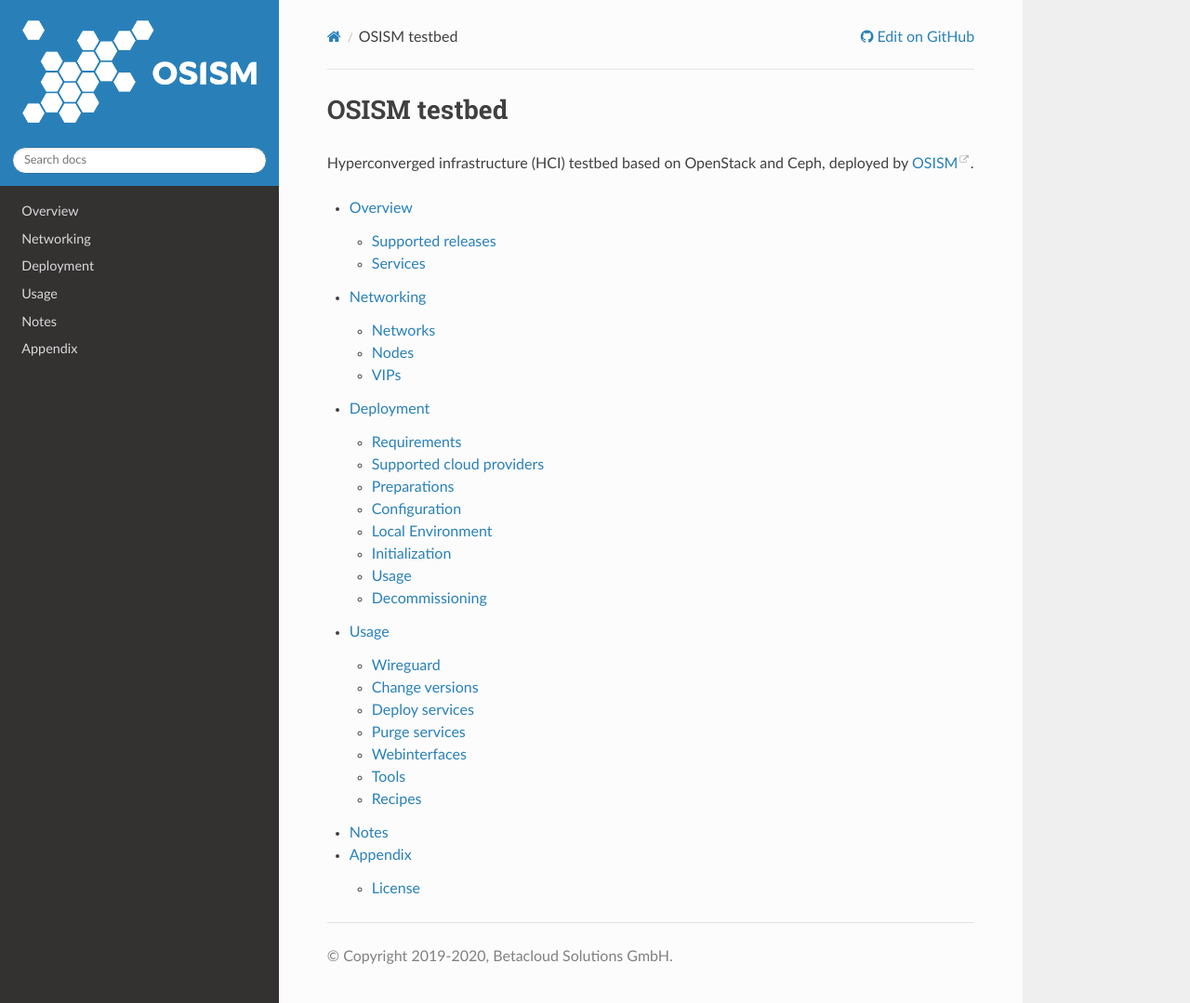
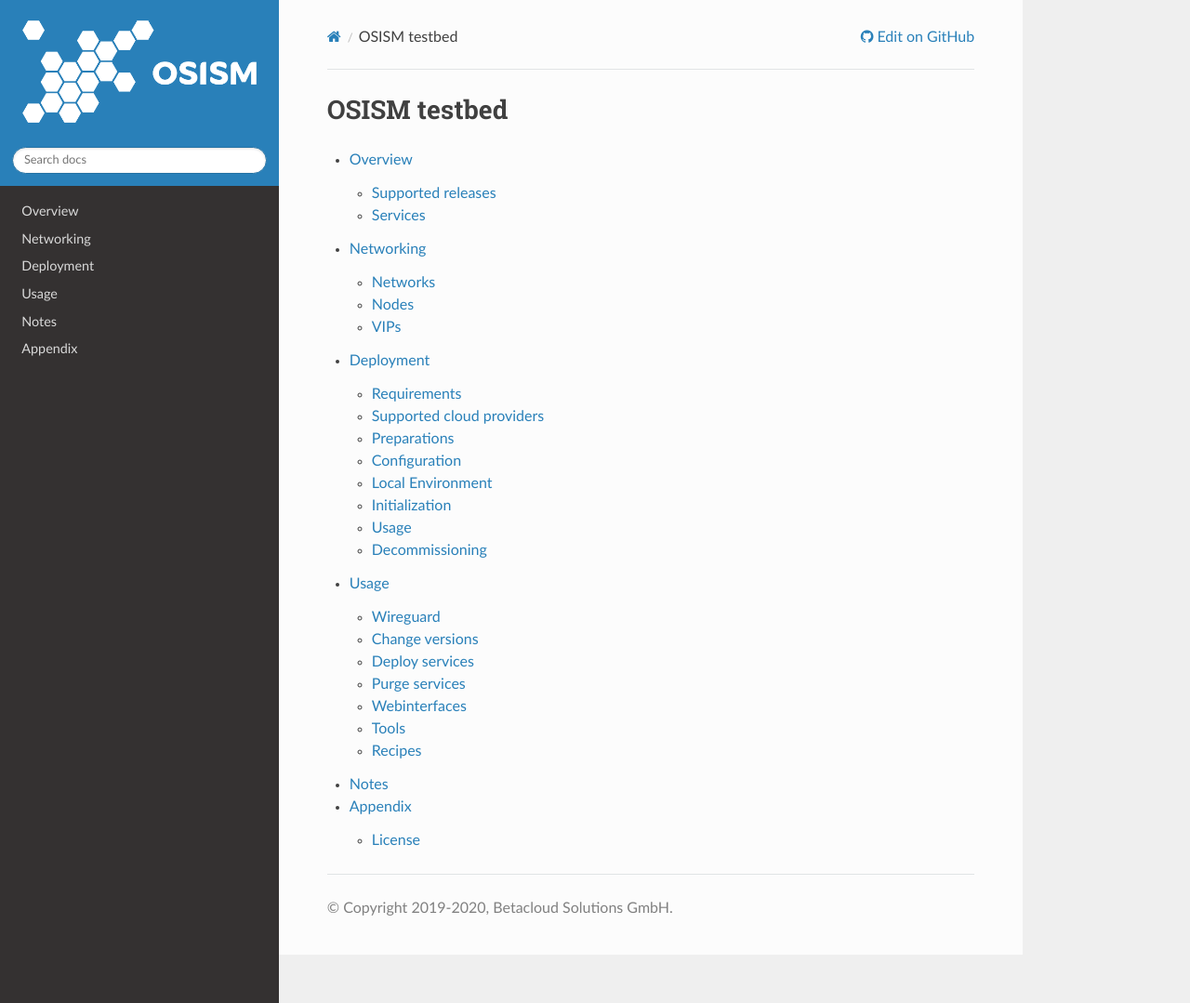
Before and after one commit to osism/testbed, a Sphinx documentation site: the page built from docs/source/index.rst, in a window 1280 px wide and 1079 px high. Shown: the whole window at 93% size. Built offline with Sphinx 7.4.7 and the Read the Docs theme 2.0.0, drawn with Linux system fonts in a browser that asks for light colours.

Commit message:
Remove "Hyperconverged infrastructure (HCI)" (#580)
Signed-off-by: Christian Berendt <berendt@betacloud-solutions.de>

```diff
--- a/docs/source/index.rst
+++ b/docs/source/index.rst
@@ -1,8 +1,6 @@
 =============
 OSISM testbed
 =============
-
-Hyperconverged infrastructure (HCI) testbed based on OpenStack and Ceph, deployed by `OSISM <https://www.osism.de>`_.
 
 .. toctree::
    :maxdepth: 2
```
Also changed, not shown: README.md (+0 -2 lines).
